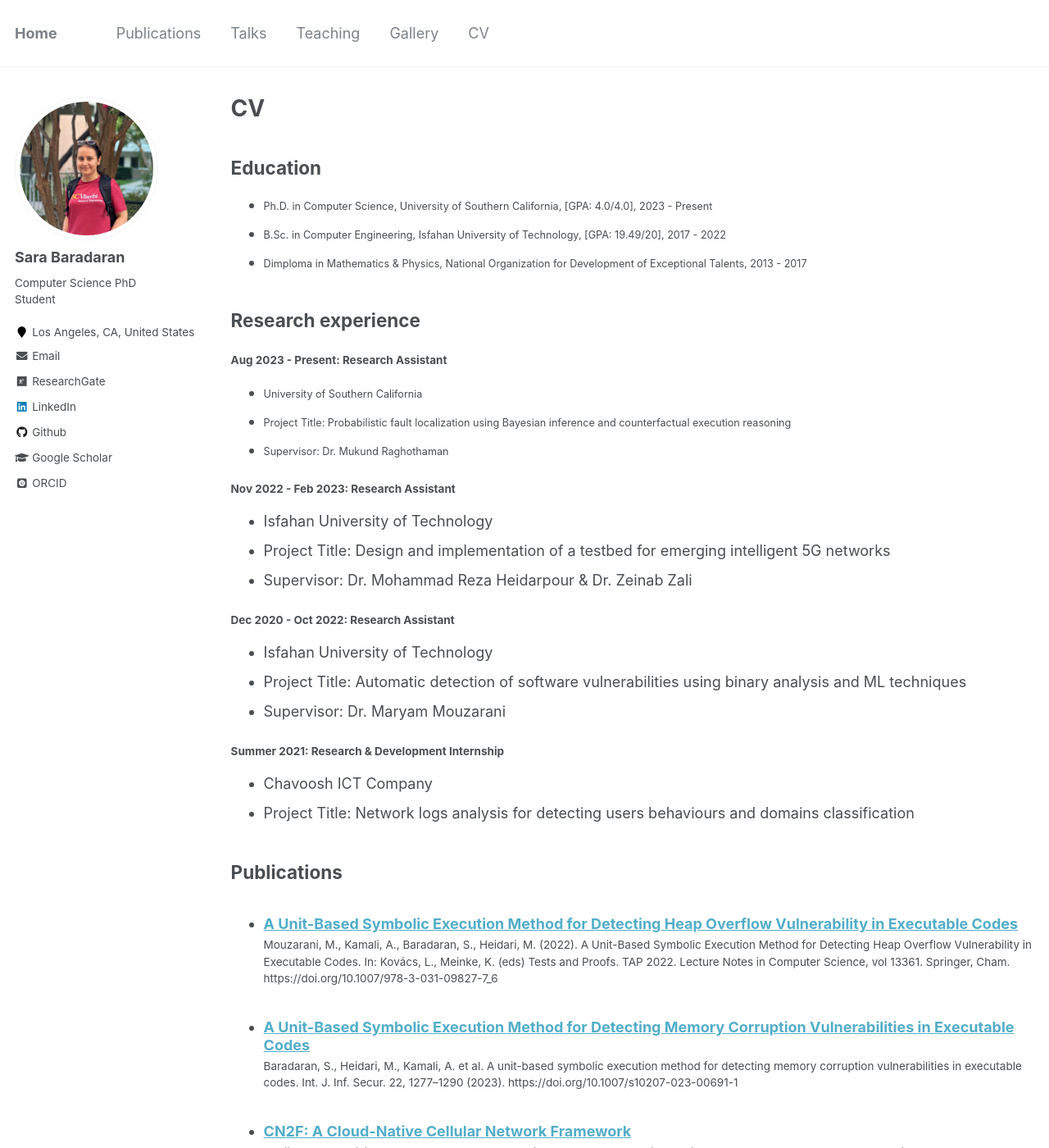
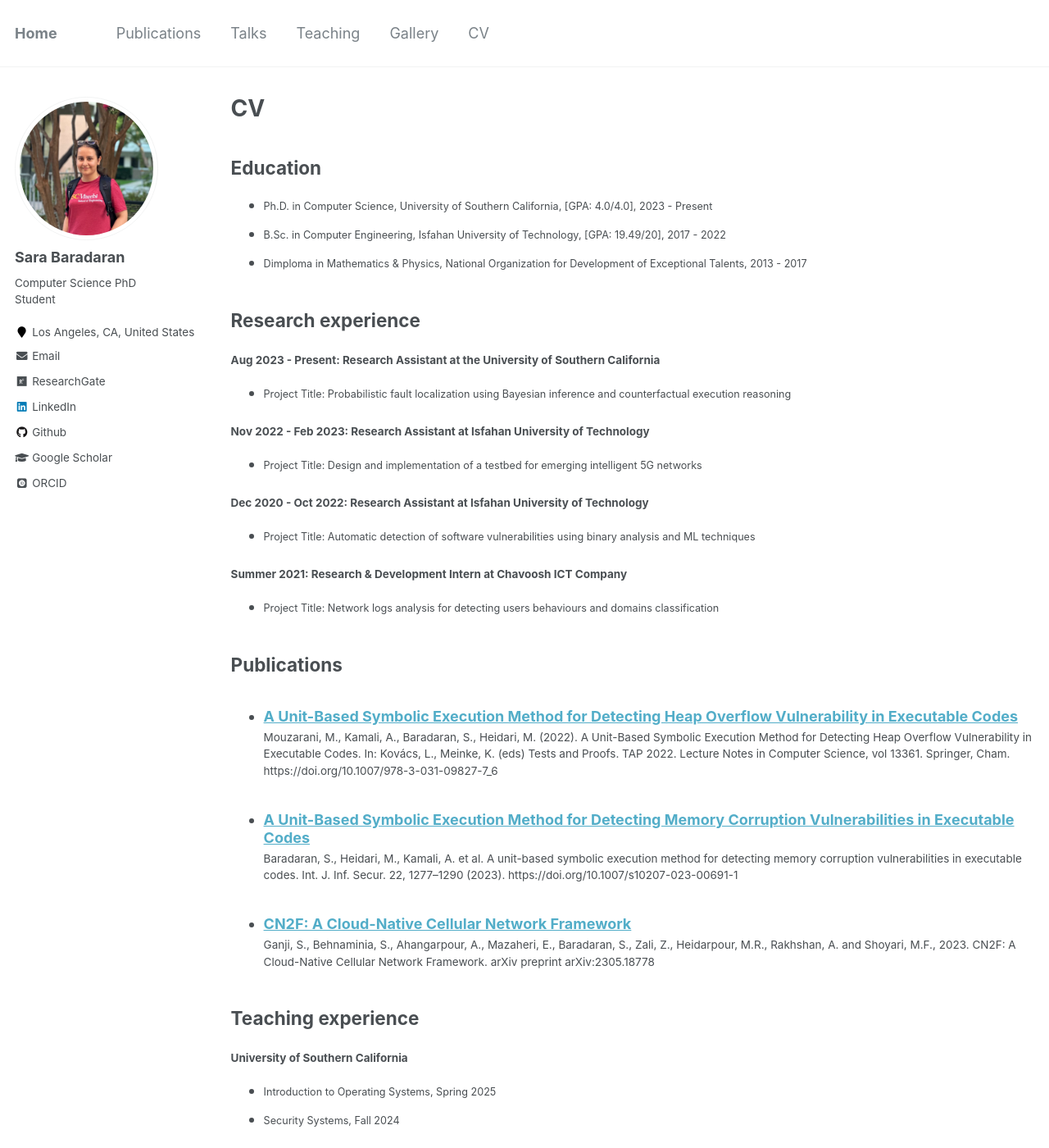
Before and after one commit to SaraBaradaran/SaraBaradaran.github.io, a Jekyll site: the page built from _pages/cv.md, in a window 1280 px wide and 1400 px high. Shown: the whole window at 82% size. Built offline with Jekyll 4.4.1, drawn with Linux system fonts in a browser that asks for light colours; some web fonts are replaced; some of the changed text lies outside the part shown.

Commit message:
Update cv.md

```diff
--- a/_pages/cv.md
+++ b/_pages/cv.md
@@ -10,31 +10,23 @@ redirect_from:
 {% include base_path %}
 
 
-
 ## Education
 * <div style="font-size: 0.7em;">Ph.D. in Computer Science, University of Southern California, [GPA: 4.0/4.0], 2023 - Present</div>
 * <div style="font-size: 0.7em;">B.Sc. in Computer Engineering, Isfahan University of Technology, [GPA: 19.49/20], 2017 - 2022</div>
 * <div style="font-size: 0.7em;">Dimploma in Mathematics & Physics, National Organization for Development of Exceptional Talents, 2013 - 2017</div>
 
 ## Research experience
-#### Aug 2023 - Present: Research Assistant
-  * <div style="font-size: 0.7em;">University of Southern California</div>
+#### Aug 2023 - Present: Research Assistant at the University of Southern California
   * <div style="font-size: 0.7em;">Project Title: Probabilistic fault localization using Bayesian inference and counterfactual execution reasoning</div>
-  * <div style="font-size: 0.7em;">Supervisor: Dr. Mukund Raghothaman</div>
 
-#### Nov 2022 - Feb 2023: Research Assistant
-  * Isfahan University of Technology
-  * Project Title: Design and implementation of a testbed for emerging intelligent 5G networks
-  * Supervisor: Dr. Mohammad Reza Heidarpour & Dr. Zeinab Zali
+#### Nov 2022 - Feb 2023: Research Assistant at Isfahan University of Technology
+  * <div style="font-size: 0.7em;">Project Title: Design and implementation of a testbed for emerging intelligent 5G networks</div>
 
-#### Dec 2020 - Oct 2022: Research Assistant
-  * Isfahan University of Technology
-  * Project Title: Automatic detection of software vulnerabilities using binary analysis and ML techniques
-  * Supervisor: Dr. Maryam Mouzarani
+#### Dec 2020 - Oct 2022: Research Assistant at Isfahan University of Technology
+  * <div style="font-size: 0.7em;">Project Title: Automatic detection of software vulnerabilities using binary analysis and ML techniques</div>
 
-#### Summer 2021: Research & Development Internship
-  * Chavoosh ICT Company
-  * Project Title: Network logs analysis for detecting users behaviours and domains classification
+#### Summer 2021: Research & Development Intern at Chavoosh ICT Company
+  * <div style="font-size: 0.7em;">Project Title: Network logs analysis for detecting users behaviours and domains classification</div>
 
 ## Publications
   <ul>{% for post in site.publications %}
@@ -43,20 +35,19 @@ redirect_from:
 
 ## Teaching experience
 #### University of Southern California
-  * Introduction to Operating Systems, Spring 2025
-  * Security Systems, Fall 2024
+  * <div style="font-size: 0.7em;">Introduction to Operating Systems, Spring 2025</div>
+  * <div style="font-size: 0.7em;">Security Systems, Fall 2024</div>
 
 #### Isfahan University of Technology
-  * Advanced Programming Lab, Spring 2023
-  * Operating System Lab, Fall 2021, Fall 2022
-  * Fundamentals of Computer Security, Spring 2021
-  * Compiler Design, Spring 2020, Fall 2020, Spring 2022
-  * Algorithm Design and Analysis, Spring 2020, Spring 2022
-  * Discrete Mathematical Structures, Spring 2019
-  * C Programming Lab, Fall 2018, Spring 2019
+  * <div style="font-size: 0.7em;">Advanced Programming Lab, Spring 2023</div>
+  * <div style="font-size: 0.7em;">Operating System Lab, Fall 2021, Fall 2022</div>
+  * <div style="font-size: 0.7em;">Fundamentals of Computer Security, Spring 2021</div>
+  * <div style="font-size: 0.7em;">Compiler Design, Spring 2020, Fall 2020, Spring 2022</div>
+  * <div style="font-size: 0.7em;">Algorithm Design and Analysis, Spring 2020, Spring 2022</div>
+  * <div style="font-size: 0.7em;">Discrete Mathematical Structures, Spring 2019</div>
+  * <div style="font-size: 0.7em;">C Programming Lab, Fall 2018, Spring 2019</div>
 
 ## Skills
-* Operating Systems: Linux, Windows
-* Programming Languages: Python, C/C++, Java, JavaScript, MATLAB, MIPS/x86/AVR Assembly
-* Frameworks and Libraries: Angr, Soot, Qt, BeautifulSoup, Cryptography, Scapy, Requests, Selenuim, Sikit, Pandas, NumPy
-* Tools & Technologies: LLVM, Burp Suite, WebAssembly, Wireshark, Microsoft SQL Server, Flex, Bison, MiniZinc, OR-Tools, Mininet
+* <div style="font-size: 0.7em;">Operating Systems: Linux, Windows, macOS</div>
+* <div style="font-size: 0.7em;">Programming Languages: Python, C/C++, Java, JavaScript, MATLAB, MIPS/x86/AVR Assembly, WebAssembly</div>
+* <div style="font-size: 0.7em;">Tools & Frameworks: LLVM, Angr, Soot, Qt, BeautifulSoup, Burp Suite, Wireshark, Microsoft SQL Server, Flex, Bison, MiniZinc, OR-Tools, Mininet, Selenuim</div>
```
